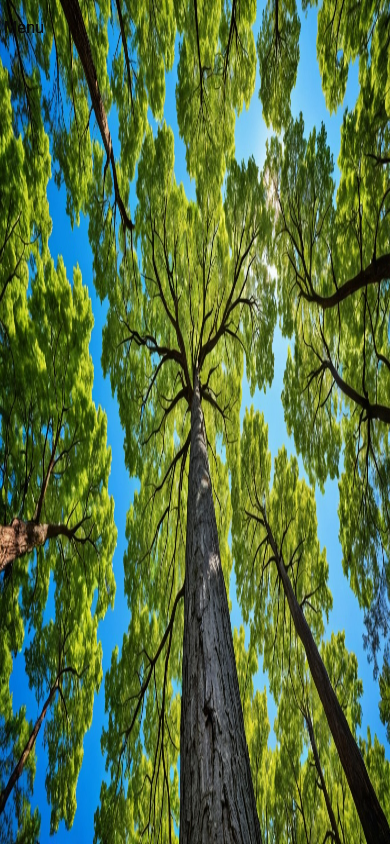
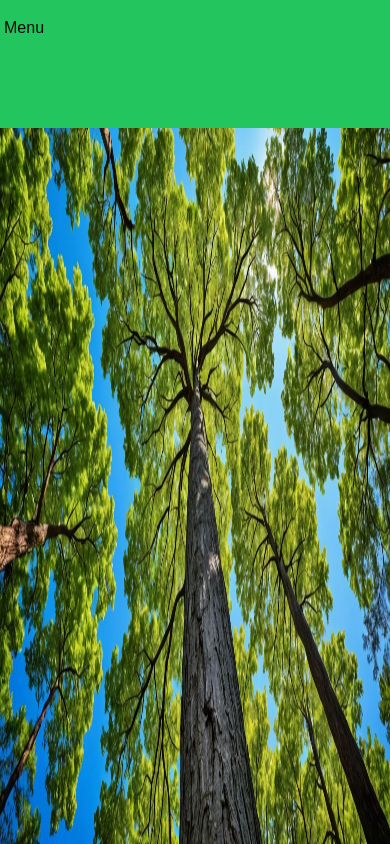
Before and after one commit to NoahNim/chloescanopy, a Next.js app: page /components/nav in a window 390 px wide. Built offline with nearby package versions, Linux system fonts and the light colour scheme.

Commit message:
make navigation a green background color and give it that color in the mobile dropdown menu as well

```diff
--- a/app/components/nav/layout.tsx
+++ b/app/components/nav/layout.tsx
@@ -5,7 +5,7 @@ export default function NavLayout({
 }: { children: React.ReactNode }) {
     return (
         <div>
-            <nav className="max-w-screen-xl mx-auto p-4">
+            <nav>
                 {children}
             </nav>
         </div>
--- a/app/components/nav/page.tsx
+++ b/app/components/nav/page.tsx
@@ -13,7 +13,7 @@ export default function Nav() {
     }
 
     return (
-        <div className="">
+        <div className="bg-green-500">
             <div className="flex justify-center h-16">
                 <ul className="hidden md:flex flex-row space-x-80">
                     <li className="basis-1/4"><Link href={('/')}>Home</Link></li>
@@ -21,12 +21,12 @@ export default function Nav() {
                     <li className="basis-1/4"><Link href={('/reviews')}>Reviews</Link></li>
                 </ul>
             </div>
-            <div className="flex absolute top-4 left-1">
+            <div className="flex absolute top-4 left-1 bg-green-500">
                 {isMenuOpen ? (<ul className={`transition-all duration-300 ease-in-out flex-row space-y-2`}>
+                    <li><button onClick={toggleMenu}>X</button> </li>
                     <li className="basis-1/4"><Link href={('/')}>Home</Link></li>
                     <li className="basis-1/4"><Link href={('/camps')}>Camps</Link></li>
                     <li className="basis-1/4"><Link href={('/reviews')}>Reviews</Link></li>
-                    <li><button onClick={toggleMenu}>CloseMenu</button> </li>
                 </ul>) : (
                     <button className="md:hidden" onClick={toggleMenu}>Menu</button>
                 )}
```
